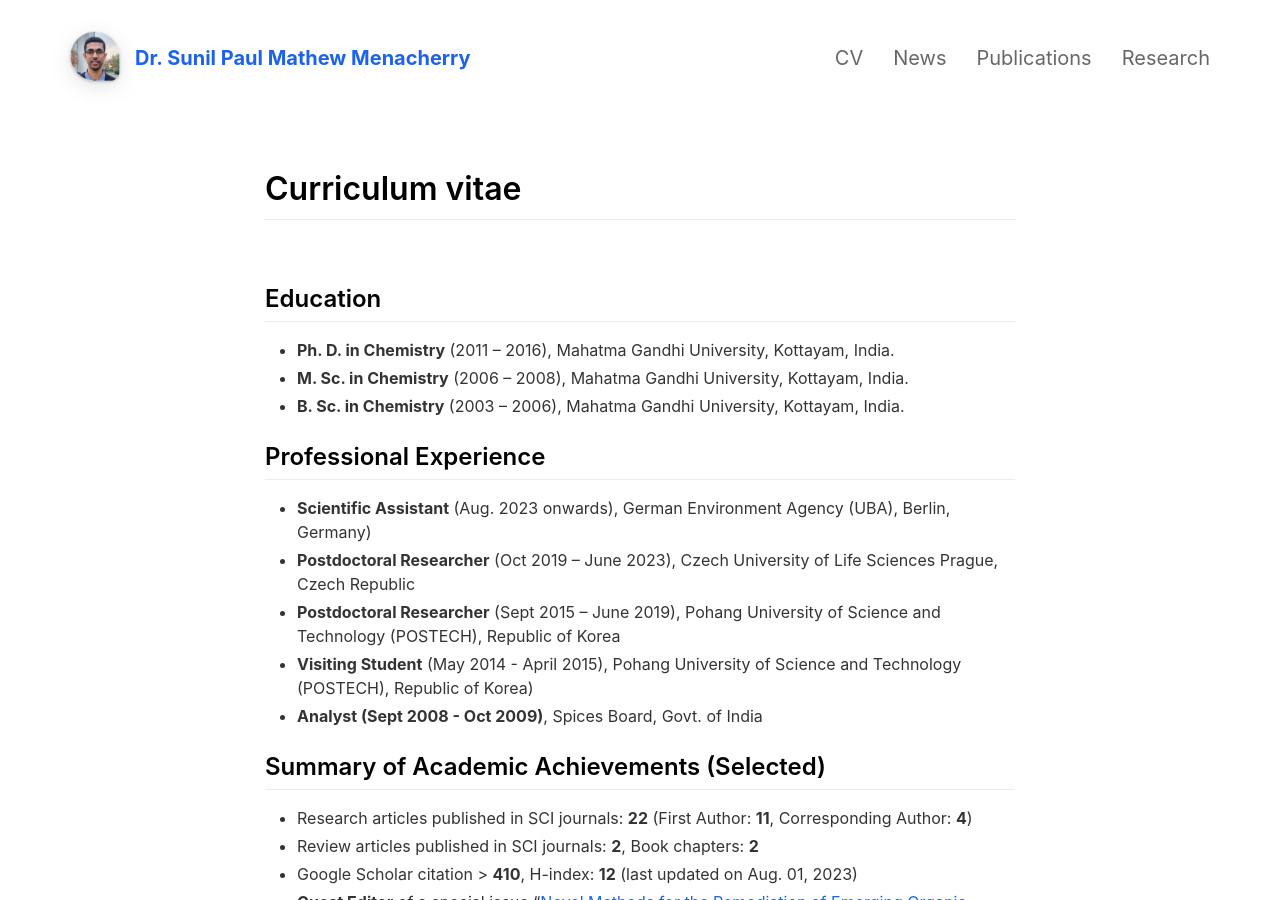
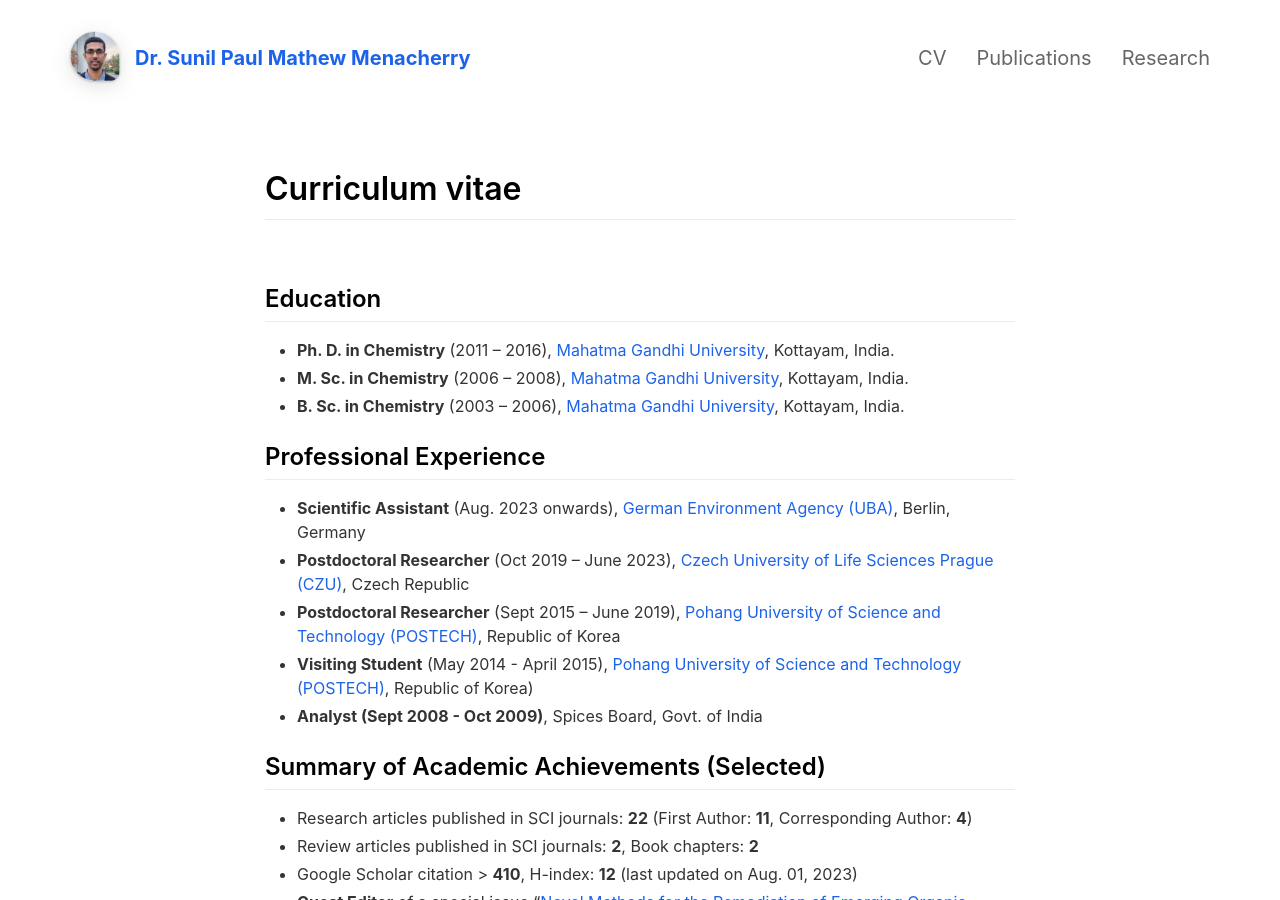
Before and after one commit to sunilsresearch/sunilsresearch.github.io, a Jekyll site: the page built from _pages/cv.md, in a window 1280 px wide and 900 px high. Built offline with Jekyll 4.4.1, drawn with Linux system fonts in a browser that asks for light colours; nearby versions of some CDN libraries.

```diff
--- a/_pages/cv.md
+++ b/_pages/cv.md
@@ -14,17 +14,17 @@ include_in_header: true
 
 <h2>Education</h2>
 
-- <b>Ph. D. in Chemistry</b> (2011 – 2016), Mahatma Gandhi University, Kottayam, India.
-- <b>M. Sc. in Chemistry</b> (2006 – 2008), Mahatma Gandhi University, Kottayam, India.
-- <b>B. Sc. in Chemistry</b> (2003 – 2006), Mahatma Gandhi University, Kottayam, India.
+- <b>Ph. D. in Chemistry</b> (2011 – 2016), <a href="https://www.mgu.ac.in/" target="_blank">Mahatma Gandhi University</a>, Kottayam, India.
+- <b>M. Sc. in Chemistry</b> (2006 – 2008), <a href="https://www.mgu.ac.in/" target="_blank">Mahatma Gandhi University</a>, Kottayam, India.
+- <b>B. Sc. in Chemistry</b> (2003 – 2006), <a href="https://www.mgu.ac.in/" target="_blank">Mahatma Gandhi University</a>, Kottayam, India.
 
 
 <h2>Professional Experience</h2>
 
-- <b>Scientific Assistant</b> (Aug. 2023 onwards), German Environment Agency (UBA), Berlin, Germany)
-- <b>Postdoctoral Researcher</b> (Oct 2019 – June 2023), Czech University of Life Sciences Prague, Czech Republic
-- <b>Postdoctoral Researcher</b> (Sept 2015 – June 2019), Pohang University of Science and Technology (POSTECH), Republic of Korea
-- <b>Visiting Student</b> (May 2014 - April 2015), Pohang University of Science and Technology (POSTECH), Republic of Korea)
+- <b>Scientific Assistant</b> (Aug. 2023 onwards), <a href="https://www.umweltbundesamt.de/en" target="_blank">German Environment Agency (UBA)</a>, Berlin, Germany
+- <b>Postdoctoral Researcher</b> (Oct 2019 – June 2023), <a href="https://www.czu.cz/en" target="_blank">Czech University of Life Sciences Prague (CZU)</a>, Czech Republic
+- <b>Postdoctoral Researcher</b> (Sept 2015 – June 2019), <a href="https://www.postech.ac.kr/eng/" target="_blank">Pohang University of Science and Technology (POSTECH)</a>, Republic of Korea
+- <b>Visiting Student</b> (May 2014 - April 2015), <a href="https://www.postech.ac.kr/eng/" target="_blank">Pohang University of Science and Technology (POSTECH)</a>, Republic of Korea)
 - <b>Analyst (Sept 2008 - Oct 2009)</b>, Spices Board, Govt. of India
 
 <h2>Summary of Academic Achievements (Selected)</h2>
--- a/_pages/news.html
+++ b/_pages/news.html
@@ -1,7 +1,7 @@
 ---
 layout: default
 title: News
-include_in_header: true
+include_in_header: false
 ---
 
 <h1>{{page.title}}</h1>
```
Also changed, not shown: index.md (+1 -1 lines).
